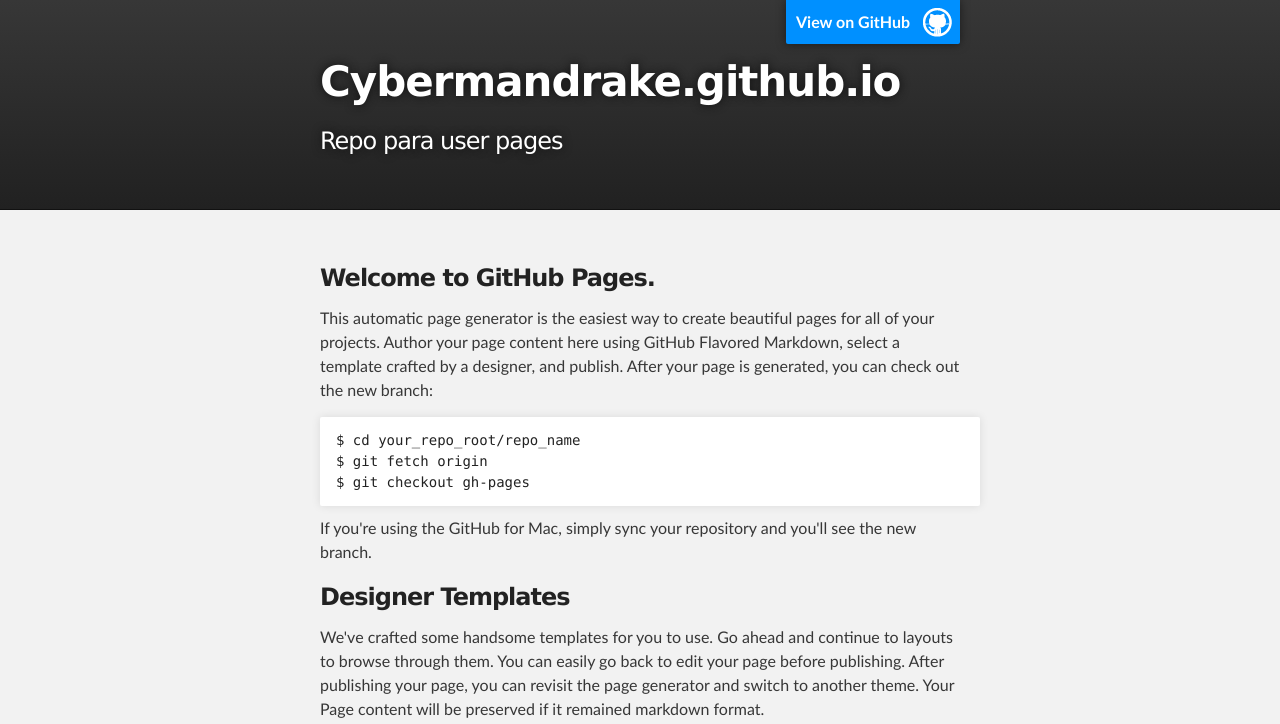
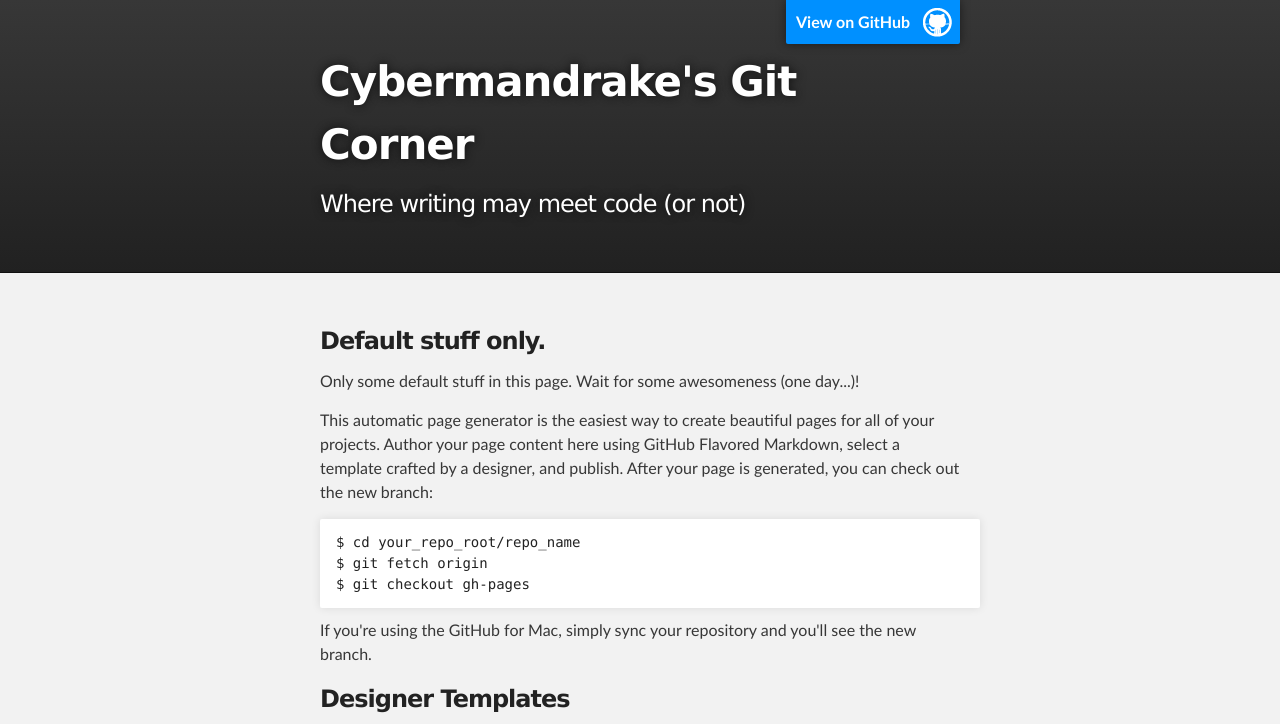
Before and after one commit to Cybermandrake/Cybermandrake.github.io, a plain HTML site: page index.html in a window 1280 px wide. Shown: the top 724 px of the page. Drawn offline with Linux system fonts and the light colour scheme.

Commit message:
Small change. Nothing to worry about.

```diff
--- a/index.html
+++ b/index.html
@@ -18,8 +18,8 @@
         <header class="inner">
           <a id="forkme_banner" href="https://github.com/Cybermandrake">View on GitHub</a>
 
-          <h1 id="project_title">Cybermandrake.github.io</h1>
-          <h2 id="project_tagline">Repo para user pages</h2>
+          <h1 id="project_title">Cybermandrake's Git Corner</h1>
+          <h2 id="project_tagline">Where writing may meet code (or not)</h2>
 
         </header>
     </div>
@@ -28,7 +28,9 @@
     <div id="main_content_wrap" class="outer">
       <section id="main_content" class="inner">
         <h3>
-<a id="welcome-to-github-pages" class="anchor" href="#welcome-to-github-pages" aria-hidden="true"><span class="octicon octicon-link"></span></a>Welcome to GitHub Pages.</h3>
+<a id="welcome-to-github-pages" class="anchor" href="#welcome-to-github-pages" aria-hidden="true"><span class="octicon octicon-link"></span></a>Default stuff only.</h3>
+
+<p>Only some default stuff in this page. Wait for some awesomeness (one day...)!
 
 <p>This automatic page generator is the easiest way to create beautiful pages for all of your projects. Author your page content here using GitHub Flavored Markdown, select a template crafted by a designer, and publish. After your page is generated, you can check out the new branch:</p>
 
```
